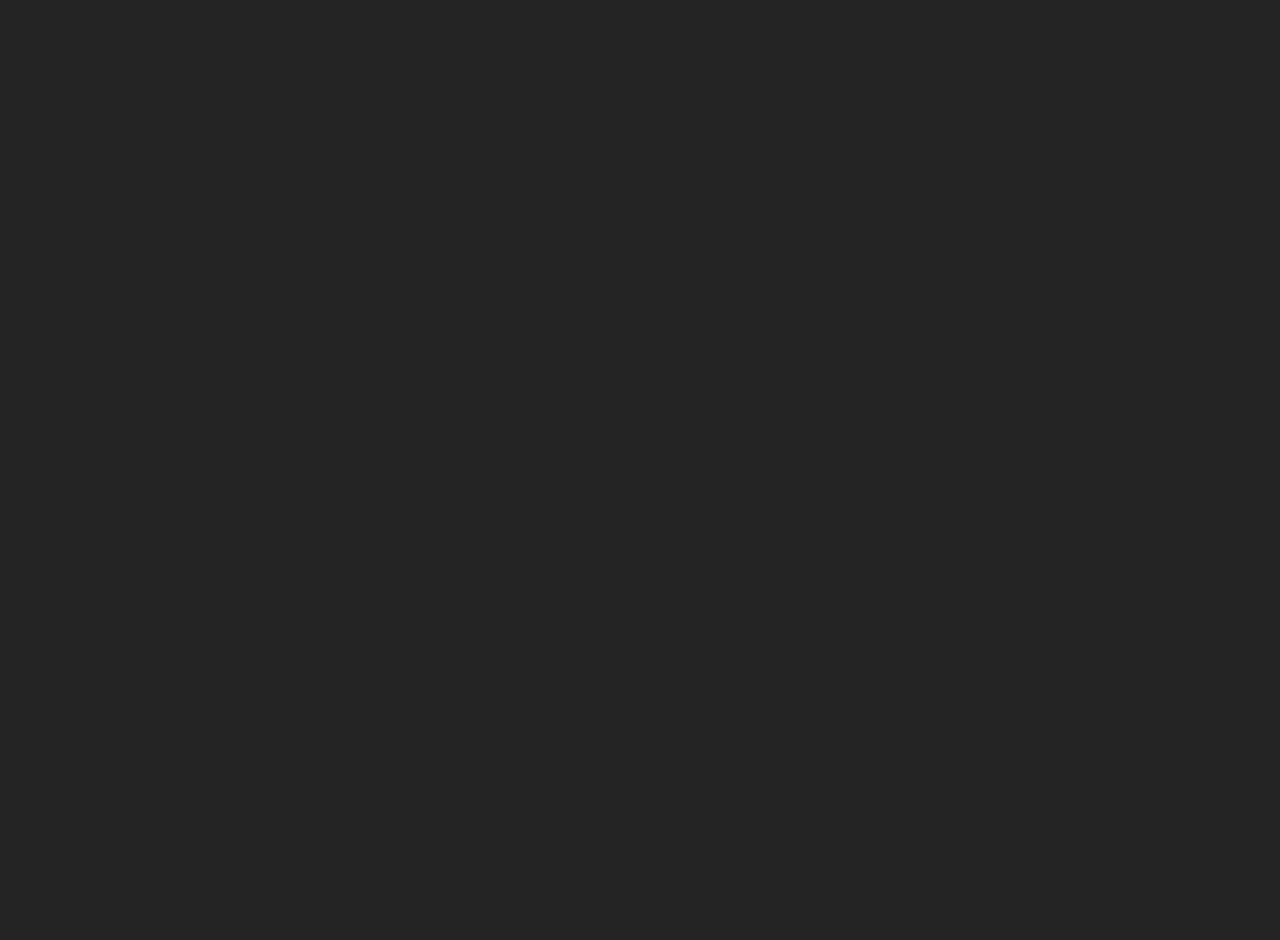
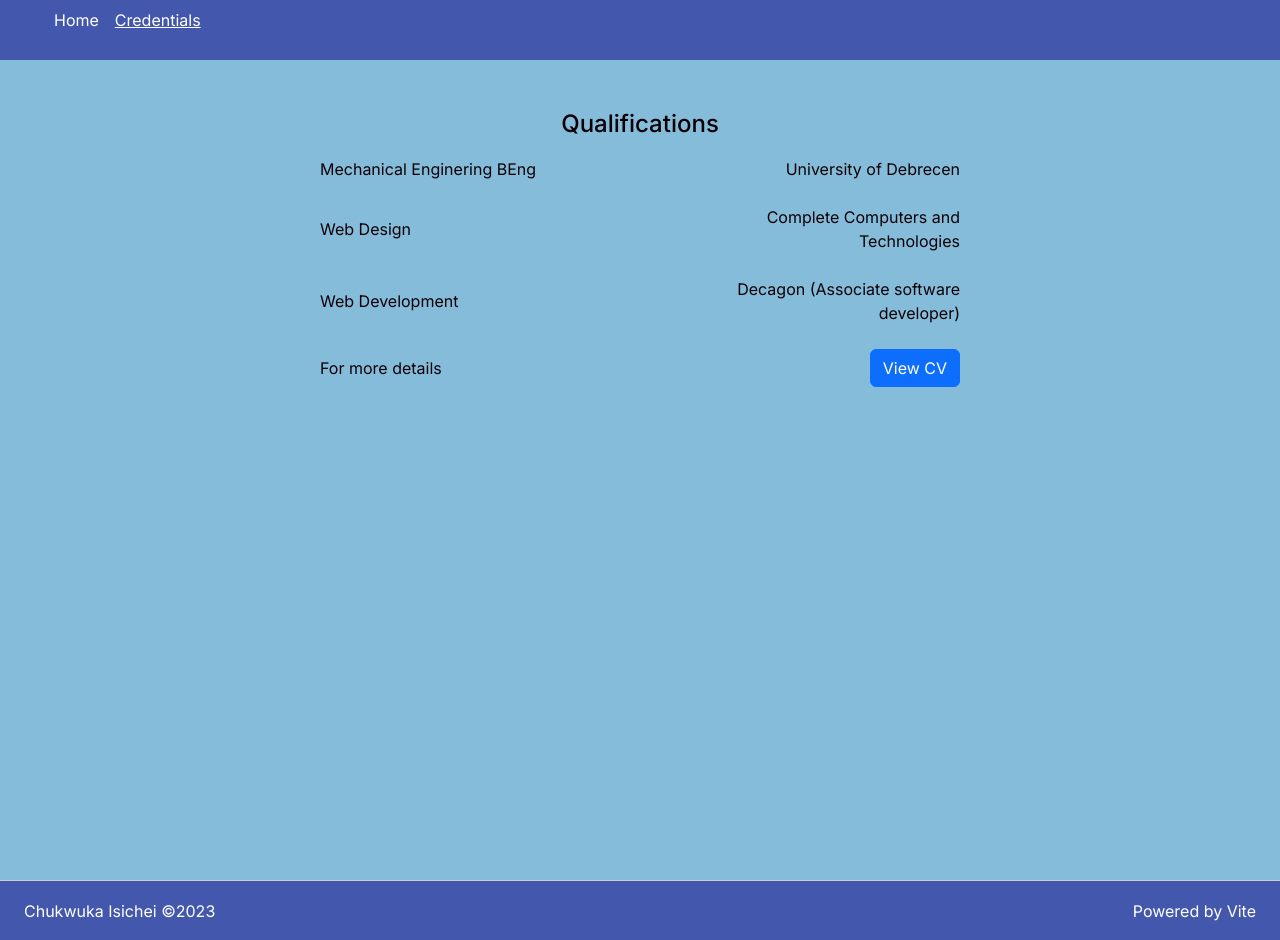
Before and after one commit to Dexstur/my-portfolio, a React (Vite) app: page /credentials in a window 1280 px wide. Before the commit this address had no page. Before the commit the page ends 800 px from the top, so only its background shows below. Built offline with nearby package versions, Linux system fonts and the light colour scheme.

Commit message:
credentails added

```diff
--- a/src/App.tsx
+++ b/src/App.tsx
@@ -1,15 +1,14 @@
 import "./App.css";
 import { BrowserRouter, Route, Routes } from "react-router-dom";
 import HomePage from "./screens/Home/Home";
-// import { useState } from "react";
-// import reactLogo from "./assets/react.svg";
-// import viteLogo from "/vite.svg";
+import Credential from "./screens/Credential/Credential";
 
 function App() {
   return (
     <BrowserRouter>
       <Routes>
         <Route path="/" element={<HomePage />} />
+        <Route path="/credentials" element={<Credential />} />
       </Routes>
     </BrowserRouter>
   );
--- a/src/components/Header/Header.tsx
+++ b/src/components/Header/Header.tsx
@@ -61,10 +61,17 @@ const LinkWrap = styled.span`
 
 interface HeaderProps {
   mobileMenu: boolean;
+  activeNav?: string;
   seeMobileMenu: () => void;
 }
 
-function Header({ mobileMenu = false, seeMobileMenu }: HeaderProps) {
+function Header({
+  mobileMenu = false,
+  seeMobileMenu,
+  activeNav = "home",
+}: HeaderProps) {
+  const HomeActive = activeNav === "home" ? "underline" : "none";
+  const CredentialActive = activeNav === "credential" ? "underline" : "none";
   return (
     <Nav className="bg-base">
       <NavToggle onClick={seeMobileMenu} className="bg-sec">
@@ -72,10 +79,12 @@ function Header({ mobileMenu = false, seeMobileMenu }: HeaderProps) {
       </NavToggle>
       <NavMenu show={Boolean(mobileMenu)} className="bg-base">
         <HLink to="/">
-          <LinkWrap>Home</LinkWrap>
+          <LinkWrap style={{ textDecoration: HomeActive }}>Home</LinkWrap>
         </HLink>
-        <HLink to="/">
-          <LinkWrap>Profile</LinkWrap>
+        <HLink to="/credentials">
+          <LinkWrap style={{ textDecoration: CredentialActive }}>
+            Credentials
+          </LinkWrap>
         </HLink>
       </NavMenu>
     </Nav>
--- a/src/components/Layout.tsx
+++ b/src/components/Layout.tsx
@@ -26,9 +26,10 @@ const Wrap = styled.div`
 
 interface LayoutProps {
   children: ReactNode;
+  activeNav?: string;
 }
 
-function Layout({ children }: LayoutProps) {
+function Layout({ children, activeNav = "home" }: LayoutProps) {
   const [mobileMenu, seeMobileMenu] = useState(false);
   const toggleMobileMenu = () => {
     seeMobileMenu((prev) => !prev);
@@ -38,7 +39,11 @@ function Layout({ children }: LayoutProps) {
   };
   return (
     <Wrap className="bg-sec">
-      <Header mobileMenu={mobileMenu} seeMobileMenu={toggleMobileMenu} />
+      <Header
+        mobileMenu={mobileMenu}
+        seeMobileMenu={toggleMobileMenu}
+        activeNav={activeNav}
+      />
       <div
         style={{ minHeight: "100vh" }}
         onClick={toggleOff}
--- /dev/null
+++ b/src/screens/Credential/Credential.tsx
@@ -0,0 +1,12 @@
+import Layout from "../../components/Layout";
+import Qualify from "./Qualify";
+
+function Credential() {
+  return (
+    <Layout activeNav="credential">
+      <Qualify />
+    </Layout>
+  );
+}
+
+export default Credential;
--- /dev/null
+++ b/src/screens/Credential/Qualify.style.tsx
@@ -0,0 +1,36 @@
+import { styled } from "styled-components";
+
+export const Wrapper = styled.div`
+  width: 100%;
+  display: flex;
+  flex-direction: column;
+  max-width: 1640px;
+  padding: 20px;
+`;
+
+export const Title = styled.h2`
+  padding: 10px;
+  text-align: center;
+  font-size: 1.5rem;
+`;
+
+export const QualList = styled.div`
+  display: flex;
+  width: 100%;
+  flex-direction: column;
+  max-width: 640px;
+  margin: 0 auto;
+  gap: 24px;
+`;
+
+export const QualItem = styled.div`
+  display: flex;
+  width: 100%;
+  justify-content: space-between;
+  align-items: center;
+  gap: 24px;
+`;
+
+export const Part = styled.div`
+  width: 44%;
+`;
--- /dev/null
+++ b/src/screens/Credential/Qualify.tsx
@@ -0,0 +1,39 @@
+import { Wrapper, Title, QualList, QualItem, Part } from "./Qualify.style";
+
+function Qualify() {
+  return (
+    <Wrapper>
+      <Title>Qualifications</Title>
+      <QualList>
+        <QualItem>
+          <Part>Mechanical Enginering BEng</Part>
+          <Part style={{ textAlign: "right" }}>University of Debrecen</Part>
+        </QualItem>
+        <QualItem>
+          <Part>Web Design</Part>
+          <Part style={{ textAlign: "right" }}>
+            Complete Computers and Technologies
+          </Part>
+        </QualItem>
+        <QualItem>
+          <Part>Web Development</Part>
+          <Part style={{ textAlign: "right" }}>
+            Decagon (Associate software developer)
+          </Part>
+        </QualItem>
+        <QualItem>
+          <Part>For more details</Part>
+          <a
+            href="/ISICHEI_CHUKWUKA_CV.pdf"
+            target="_blank"
+            className="btn btn-primary"
+          >
+            View CV
+          </a>
+        </QualItem>
+      </QualList>
+    </Wrapper>
+  );
+}
+
+export default Qualify;
```
Also changed, not shown: public/decablog-screenshot.png (added), 1 other file (tests, documents, lock files or other folders).
